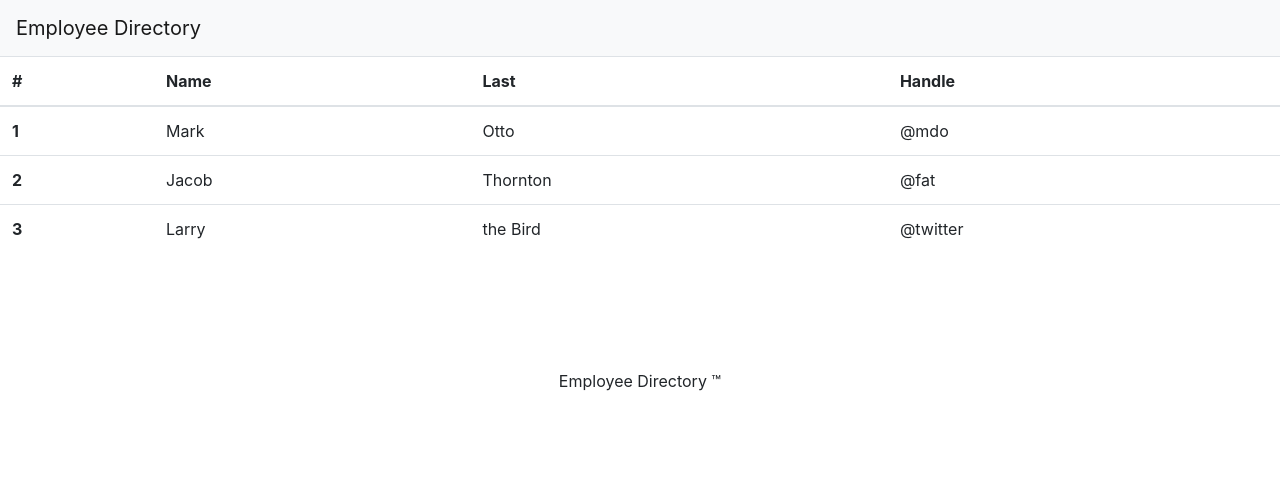
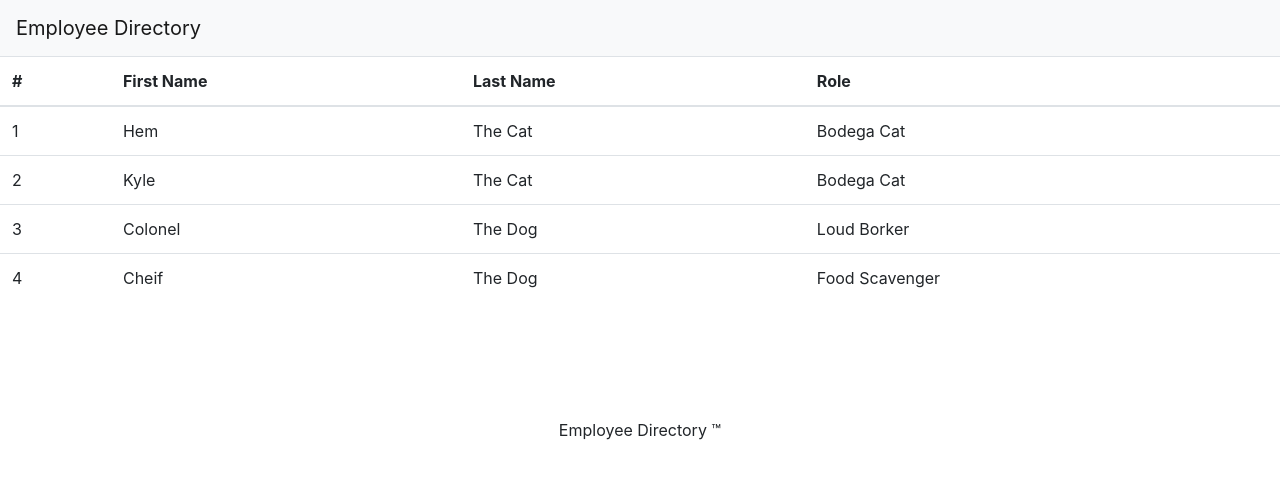
Before and after one commit to elliott-andrew/employee-directory, a React (Create React App) app: page / in a window 1280 px wide. Shown: the top 478 px of the page. Built offline with nearby package versions, Linux system fonts and the light colour scheme.

Commit message:
Updated first name sorting

```diff
--- a/src/pages/Employees/index.js
+++ b/src/pages/Employees/index.js
@@ -3,6 +3,7 @@ import React from "react";
 
 
 function Employees() {
+  // First we create an array of employees to use in our table
   const employees =
     [
       {
@@ -30,13 +31,15 @@ function Employees() {
         role: "Food Scavenger"
       }
     ];
-
+  // Create an array to hold the employees array, which we can then use to adjust the order
   let sortedEmployees = [...employees];
-
+  // We call on the array and pass two employees into the sorting function. This compares two employees and sorts them based the firstName prop.
   sortedEmployees.sort((eOne, eTwo) => {
     if (eOne.firstName < eTwo.firstName) {
       return -1;
-    }
+    } else if (eOne.firstName > eTwo.firstName) {
+      return 1;
+    } else return 0
   });
 
   return (
@@ -44,30 +47,23 @@ function Employees() {
       <thead>
         <tr>
           <th scope="col">#</th>
-          <th scope="col">Name</th>
-          <th scope="col">Last</th>
-          <th scope="col">Handle</th>
+          <th scope="col">First Name</th>
+          <th scope="col">Last Name</th>
+          <th scope="col">Role</th>
         </tr>
       </thead>
       <tbody>
-        <tr>
-          <th scope="row">1</th>
-          <td>Mark</td>
-          <td>Otto</td>
-          <td>@mdo</td>
-        </tr>
-        <tr>
-          <th scope="row">2</th>
-          <td>Jacob</td>
-          <td>Thornton</td>
-          <td>@fat</td>
-        </tr>
-        <tr>
-          <th scope="row">3</th>
-          <td>Larry</td>
-          <td>the Bird</td>
-          <td>@twitter</td>
-        </tr>
+
+        {employees.map((employee => (
+          // Map through our employees array and create a tr/td for each employees in the array.
+          // Establish unique key, display id number, first name, last name and role.
+          <tr key={employee.id}>
+            <td>{employee.id}</td>
+            <td>{employee.firstName}</td>
+            <td>{employee.lastName}</td>
+            <td>{employee.role}</td>
+          </tr>
+        )))}
       </tbody>
     </table>
   )
```
